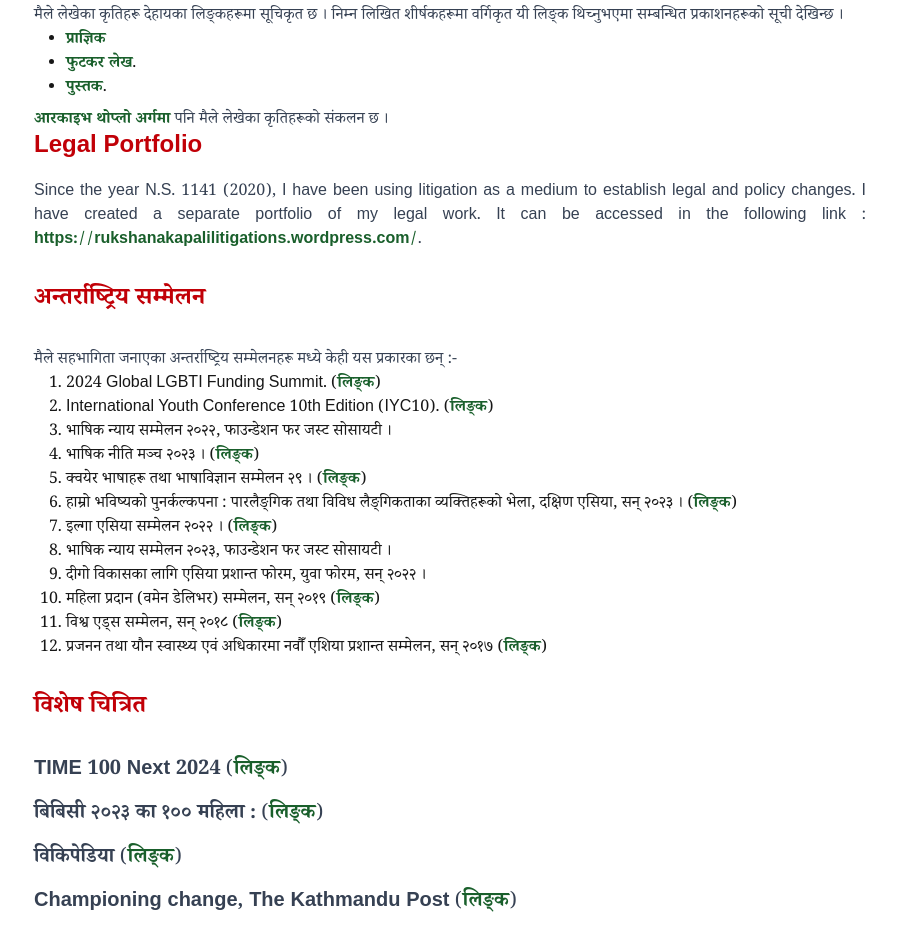
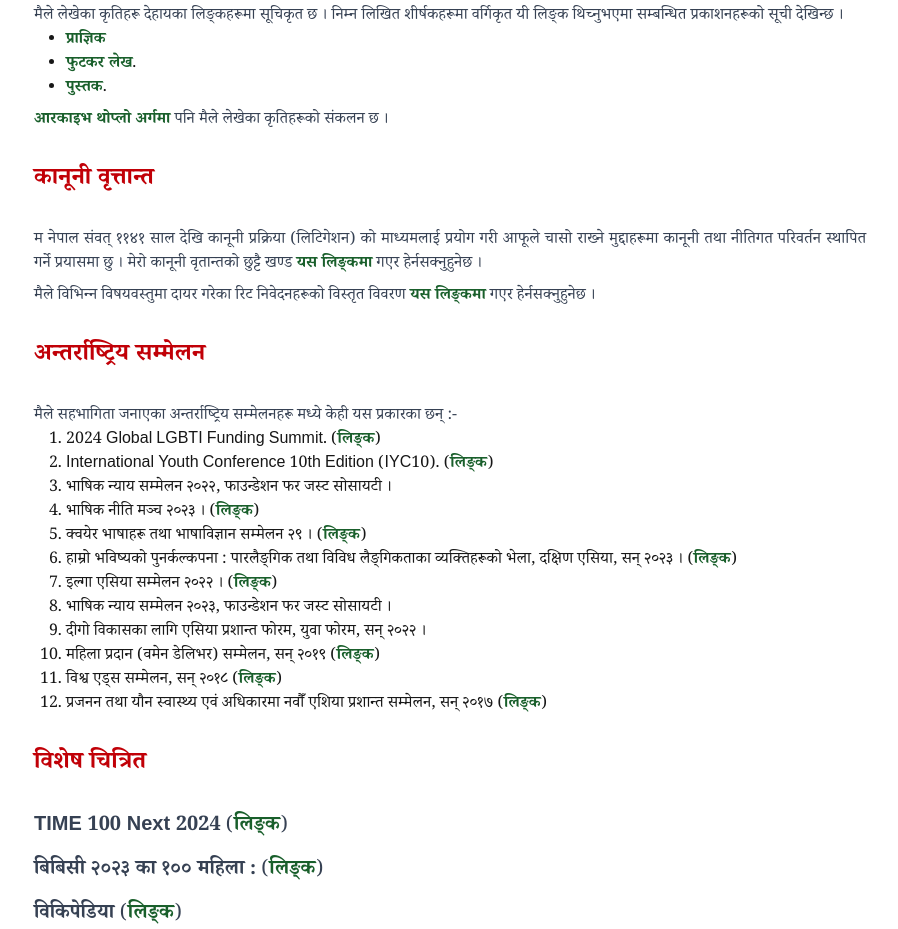
Before and after one commit to shakyasimha/ruku-ya-portfolio, a Next.js app: page /np in a window 1280 px wide. Shown: the part 7980-8909 px from the top of the page, without its empty margins (190-1088 px from the left). Built offline with nearby package versions, Linux system fonts and the light colour scheme.

Commit message:
made few more changes to Nepali page

```diff
--- a/src/app/np/page.tsx
+++ b/src/app/np/page.tsx
@@ -486,9 +486,12 @@ export default function Home() {
 
           {/* Legal Portfolio */}
           <div>
-            <h2 className="mb-4 text-2xl font-bold text-red-700 md:text-start text-center">Legal Portfolio</h2>
+            <h2 className="my-8 text-2xl font-bold text-red-700 md:text-start text-center">कानूनी वृत्तान्त </h2>
             <p className="text-gray-700 mt-2 text-justify">
-              Since the year N.S. 1141 (2020), I have been using litigation as a medium to establish legal and policy changes. I have created a separate portfolio of my legal work. It can be accessed in the following link : <Link href="https://rukshanakapalilitigations.wordpress.com/" className="font-bold text-[#195f2b] hover:opacity-70 hover:transition hover:duration-500">https://rukshanakapalilitigations.wordpress.com/</Link>.
+              म नेपाल संवत् ११४१ साल देखि कानूनी प्रक्रिया (लिटिगेशन) को माध्यमलाई प्रयोग गरी आफूले चासो राख्ने मुद्दाहरूमा कानूनी तथा नीतिगत परिवर्तन स्थापित गर्ने प्रयासमा छु ।  मेरो कानूनी वृतान्तको छुट्टै खण्ड <Link href="https://rukshanakapali1119.wordpress.com/legalportfolio/" className="font-bold text-[#195f2b] hover:opacity-70 hover:transition hover:duration-500">यस लिङ्कमा</Link> गएर हेर्नसक्नुहुनेछ ।
+            </p>
+            <p className="text-gray-700 mt-2 text-justify">
+              मैले विभिन्न विषयवस्तुमा दायर गरेका रिट निवेदनहरूको विस्तृत विवरण <Link href="https://rukshanakapali1119.wordpress.com/writ-petitions/" className="font-bold text-[#195f2b] hover:opacity-70 hover:transition hover:duration-500">यस लिङ्कमा</Link> गएर हेर्नसक्नुहुनेछ ।
             </p>
           </div>
 
```
